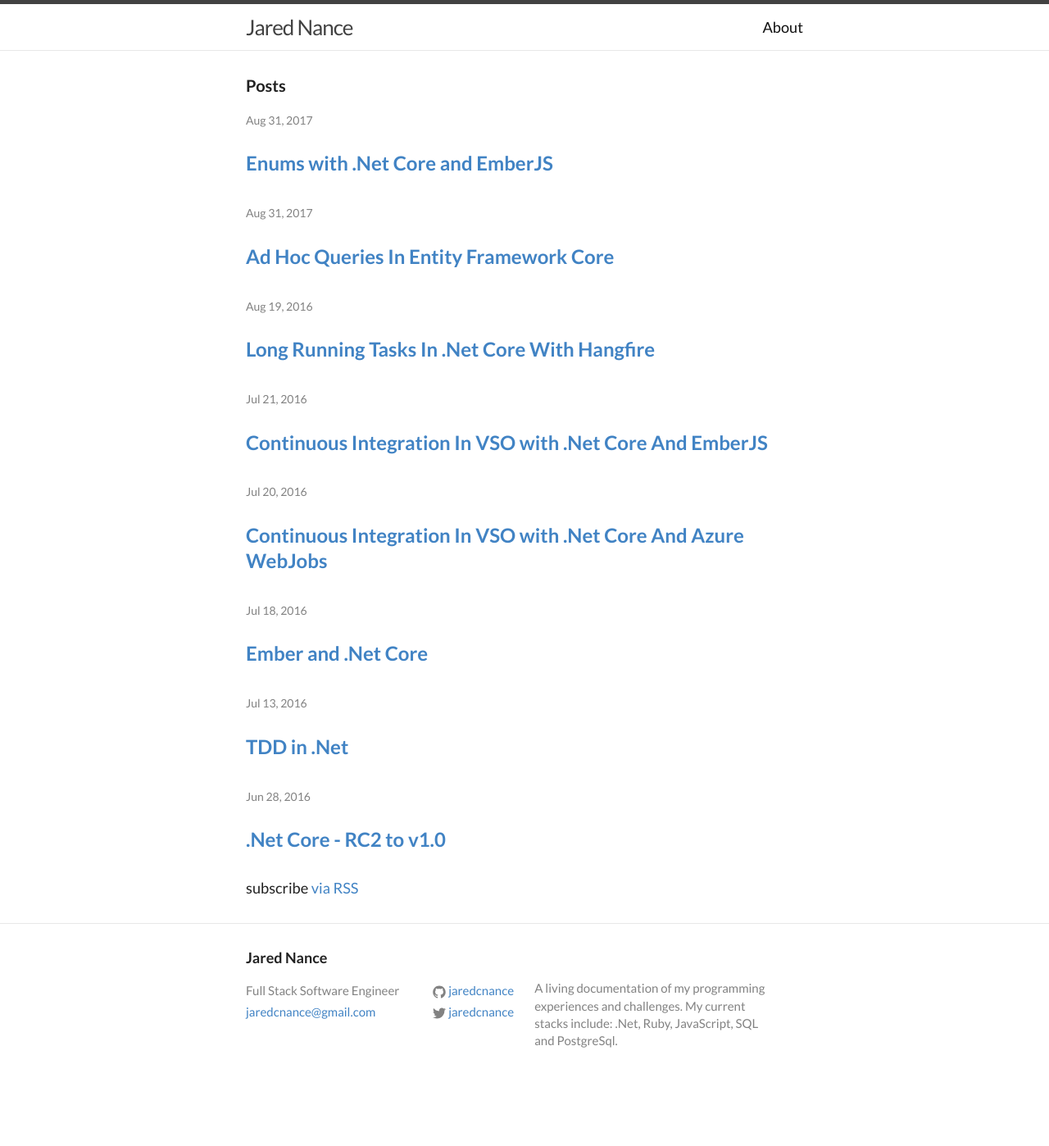
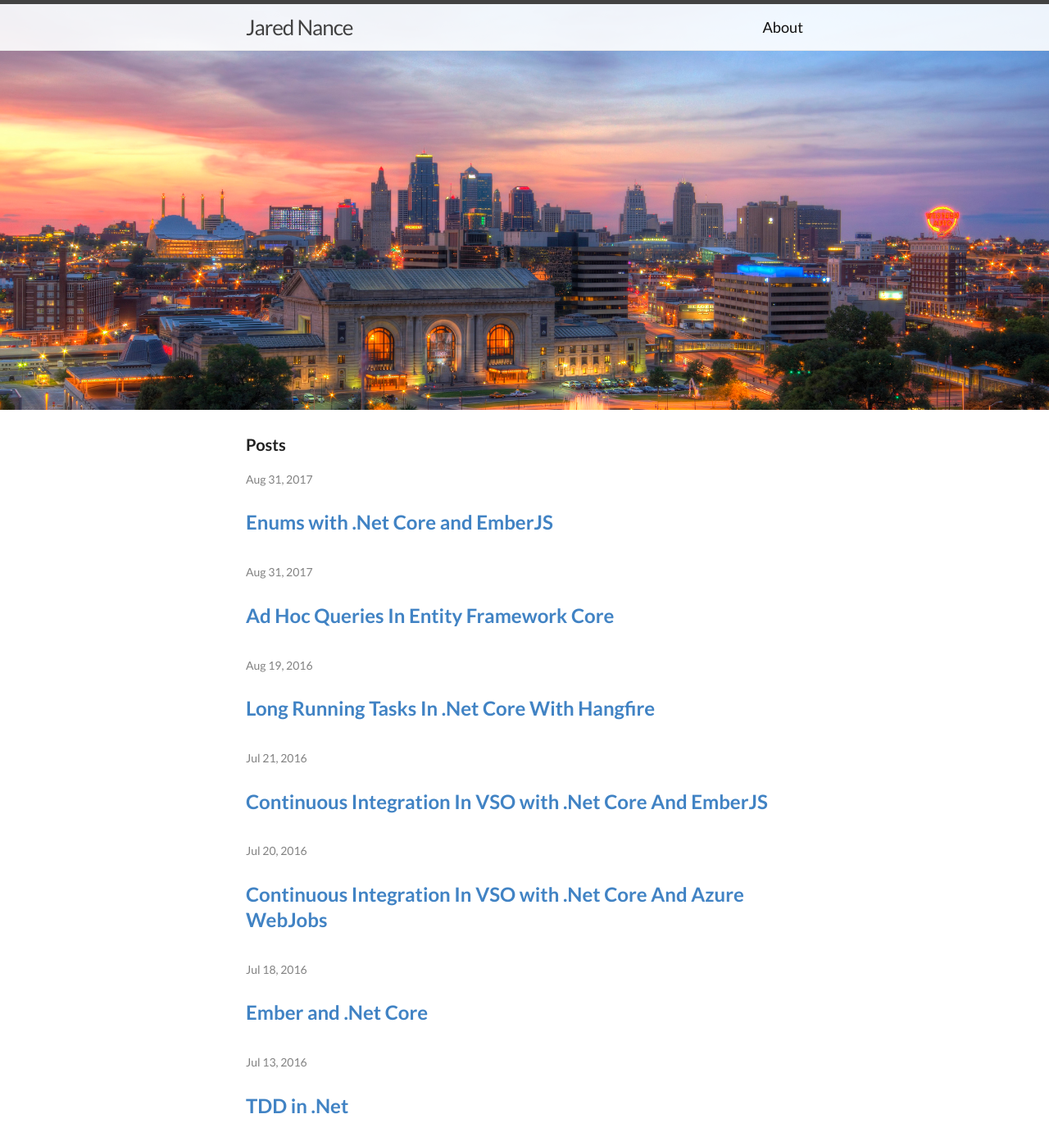
Before and after one commit to jaredcnance/jaredcnance.github.io, a Jekyll site: the page built from index.html, in a window 1280 px wide and 1400 px high. Shown: the whole window at 82% size. Built offline with Jekyll 4.4.1, drawn with Linux system fonts in a browser that asks for light colours; nearby versions of some CDN libraries.

Commit message:
kc parallax

```diff
--- a/_includes/head.html
+++ b/_includes/head.html
@@ -5,6 +5,9 @@
 
     <title>{% if page.title %}{{ page.title | escape }}{% else %}{{ site.title | escape }}{% endif %}</title>
     <meta name="description" content="{% if page.excerpt %}{{ page.excerpt | strip_html | strip_newlines | truncate: 160 }}{% else %}{{ site.description }}{% endif %}">
+
+    <script src="https://ajax.googleapis.com/ajax/libs/jquery/1.11.0/jquery.min.js"></script>
+    <script src="{{ " /parallax/parallax.min.js " | prepend: site.baseurl }}"></script>
 
     <link rel="stylesheet" href="{{ " /css/main.css " | prepend: site.baseurl }}">
 
--- a/_layouts/default.html
+++ b/_layouts/default.html
@@ -5,7 +5,13 @@
 
   <body>
 
-    {% include header.html %}
+{% include header.html %}
+
+<div class="parallax-window" style="height:500px;" data-parallax="scroll" data-image-src="assets/KC.jpeg"></div>
+
+
+
+
 
     <div class="page-content">
       <div class="wrapper">
--- a/_sass/_layout.scss
+++ b/_sass/_layout.scss
@@ -7,7 +7,10 @@
     min-height: 56px;
 
     // Positioning context for the mobile navigation icon
-    position: relative;
+    position: fixed;
+    left: 0px;
+    right: 0px;
+    background-color: rgba(255,255,255,0.9);
 }
 
 .site-title {
```
Also changed, not shown: assets/kc.jpeg (added), parallax/parallax.min.js (added).
